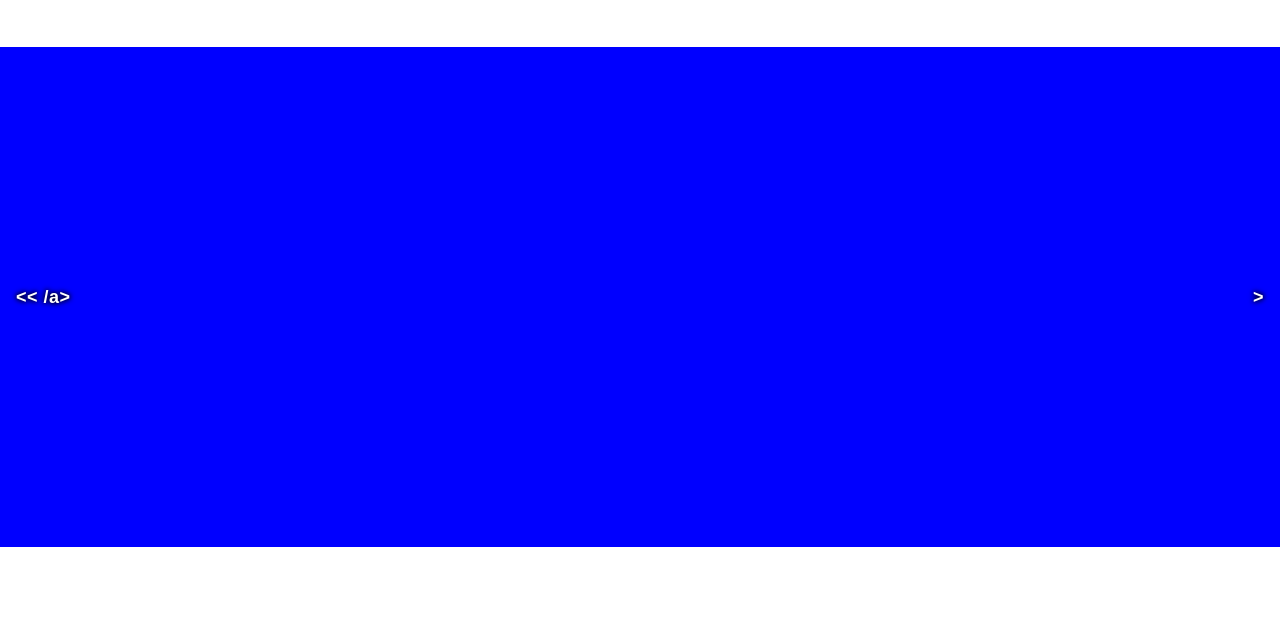
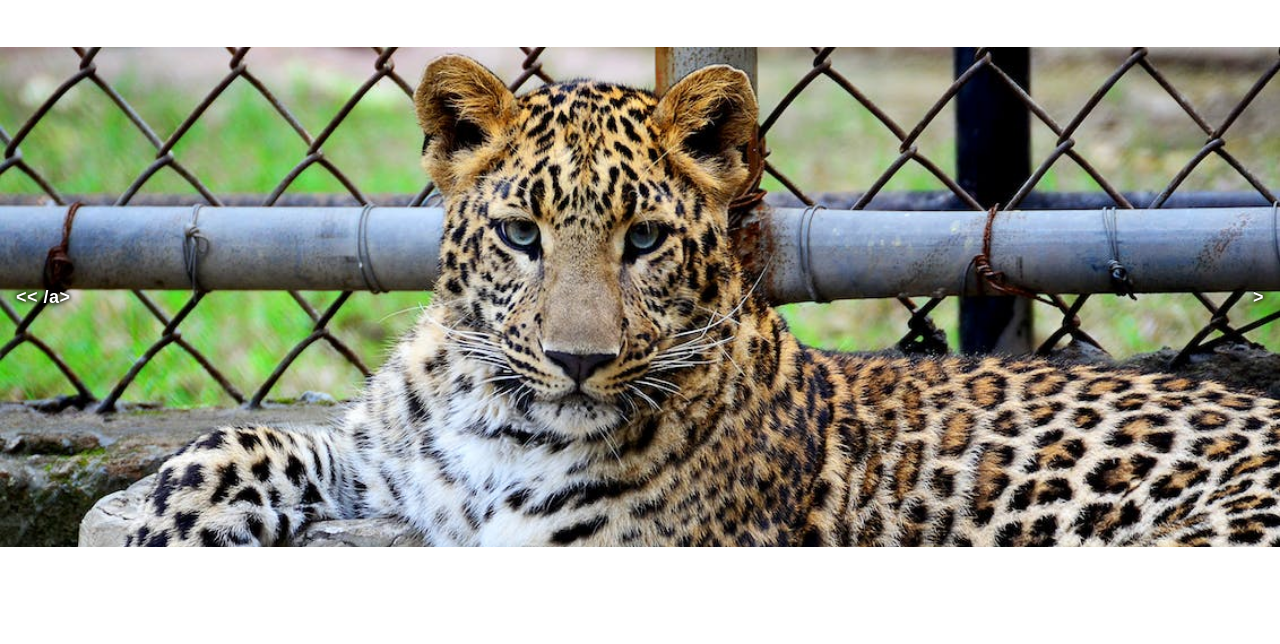
Before and after one commit to zgawlak/zoo-site, a plain HTML site: page index.html in a window 1280 px wide. Shown: the part 105-749 px from the top of the page. Drawn offline with nearby package versions, Linux system fonts and the light colour scheme.

Commit message:
Update imageURL path

```diff
--- a/index.html
+++ b/index.html
@@ -103,7 +103,7 @@
 
         function displayImage() {
             let currentImage = images[currentIndex];
-            let imageURL = currentImage.filename;
+            let imageURL = 'images/gallery/' + currentImage.filename;
 
             $(".gallery").fadeOut(1000, function () {
                 $(this).css('background-image', 'url(' + imageURL + ')');
@@ -143,6 +143,10 @@
             displayImage();
         }
 
+        loadImages();
+
+        $(".previous").click(previousImage);
+        $(".next").click(nextImage);
     </script>
 </body>
 
```
